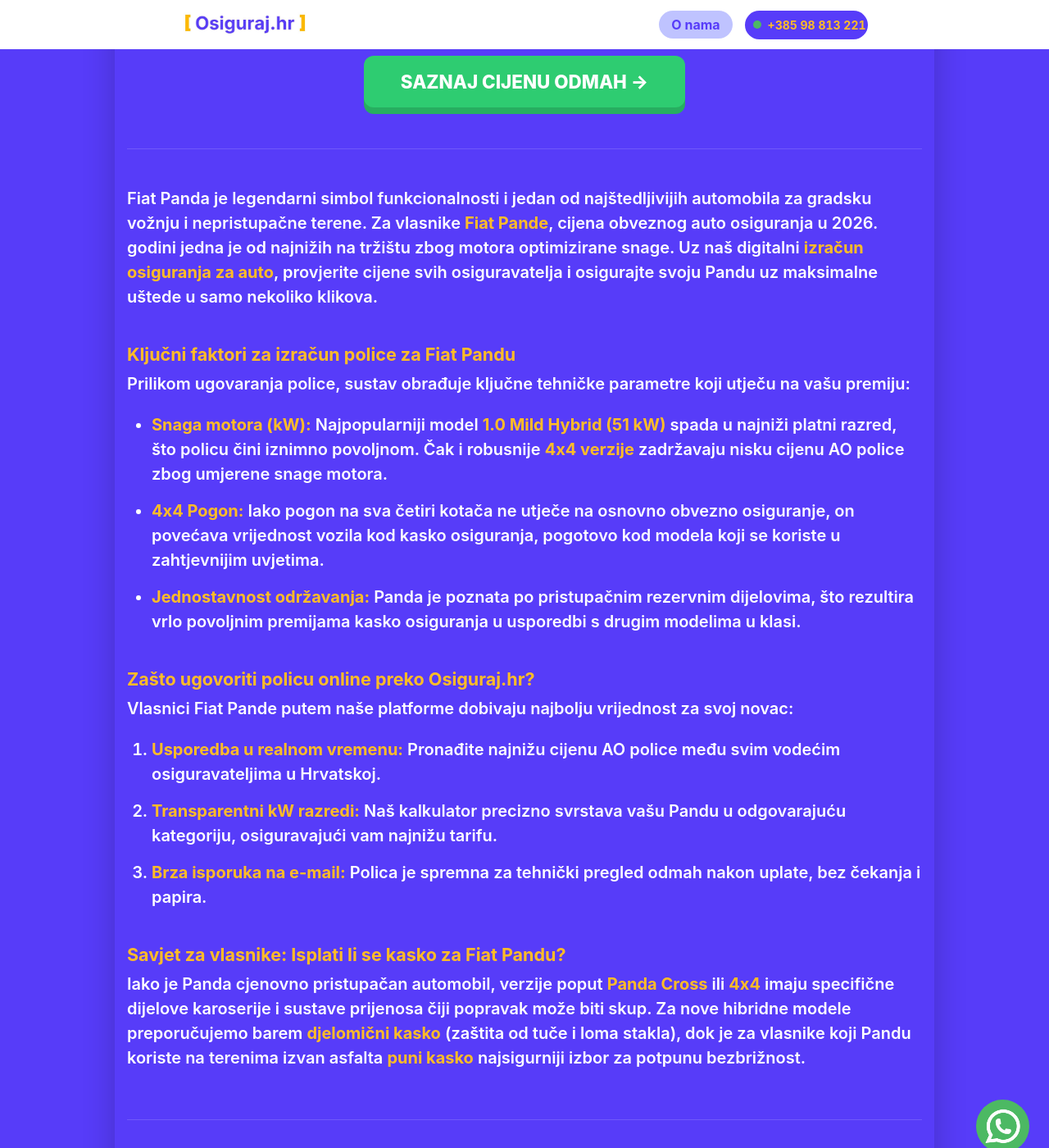
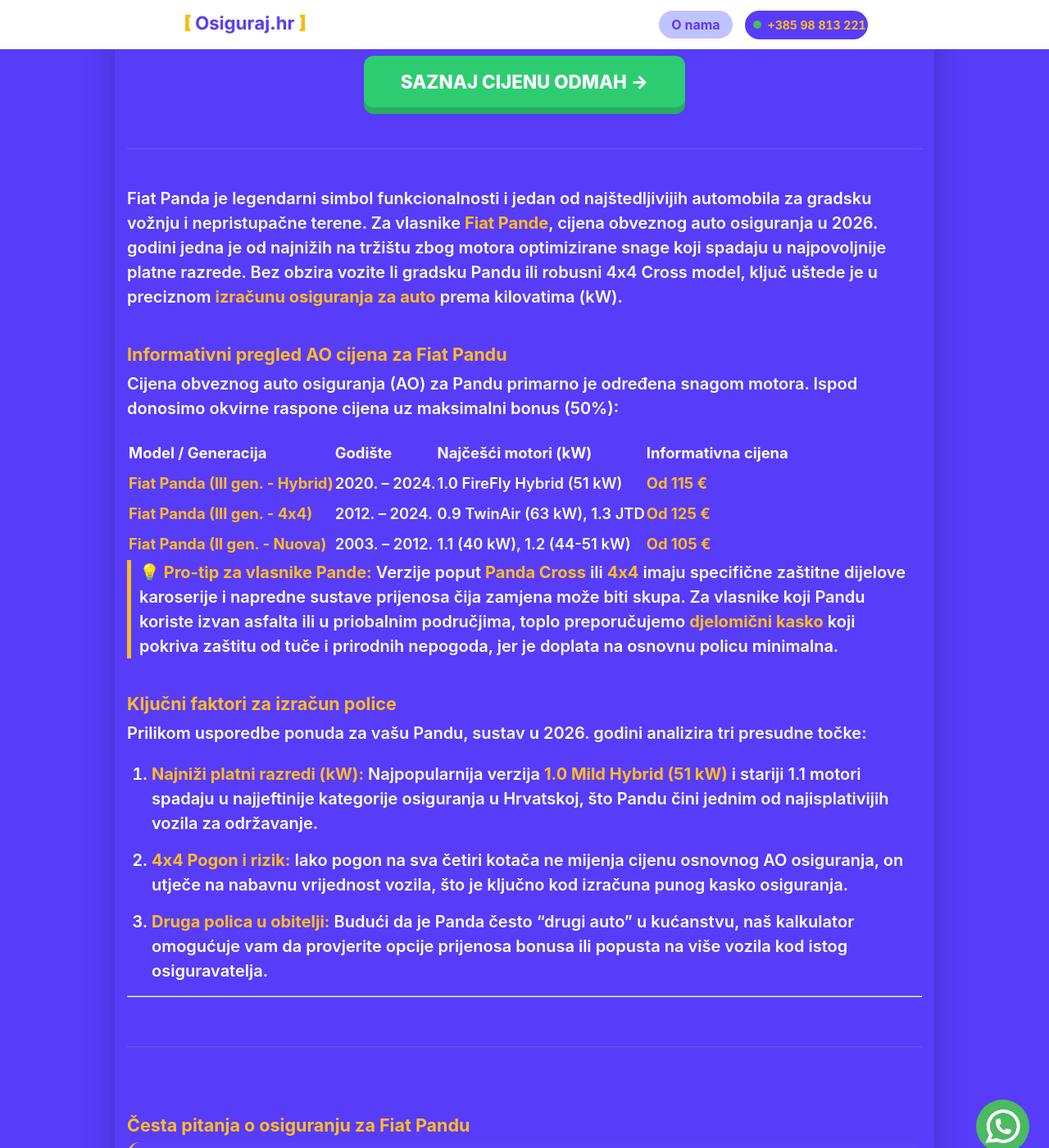
Before and after one commit to Filip-Gale/OsigurajHR, a Jekyll site: the page built from auto-osiguranje/fiat-panda.md, in a window 1280 px wide and 1400 px high, scrolled down 345 px. Shown: the whole window at 82% size. Built offline with Jekyll 4.4.1, drawn with Linux system fonts in a browser that asks for light colours; some of the changed text lies outside the part shown.

Commit message:
Update fiat-panda.md

```diff
--- a/auto-osiguranje/fiat-panda.md
+++ b/auto-osiguranje/fiat-panda.md
@@ -1,48 +1,80 @@
 ---
 layout: grad
 grad_ime: ""
-title: "Osiguranje za Fiat Panda | Izračun cijene prema kW (2026)"
+title: "Osiguranje za Fiat Panda | Cijene po godištima (2003-2024)"
 permalink: /auto-osiguranje/fiat-panda/
-description: "Saznajte najpovoljniju cijenu auto osiguranja za Fiat Panda. Usporedite ponude za Hybrid, 4x4 i City Life modele uz uštede do 30% online."
+description: "Izračunajte cijenu osiguranja za Fiat Panda. Provjerite informativne cijene za Hybrid, 4x4 i City Life modele po godištima. Uštedite do 30% online."
 ---
 
-Fiat Panda je legendarni simbol funkcionalnosti i jedan od najštedljivijih automobila za gradsku vožnju i nepristupačne terene. Za vlasnike **Fiat Pande**, cijena obveznog auto osiguranja u 2026. godini jedna je od najnižih na tržištu zbog motora optimizirane snage. Uz naš digitalni **izračun osiguranja za auto**, provjerite cijene svih osiguravatelja i osigurajte svoju Pandu uz maksimalne uštede u samo nekoliko klikova.
+Fiat Panda je legendarni simbol funkcionalnosti i jedan od najštedljivijih automobila za gradsku vožnju i nepristupačne terene. Za vlasnike **Fiat Pande**, cijena obveznog auto osiguranja u 2026. godini jedna je od najnižih na tržištu zbog motora optimizirane snage koji spadaju u najpovoljnije platne razrede. Bez obzira vozite li gradsku Pandu ili robusni 4x4 Cross model, ključ uštede je u preciznom **izračunu osiguranja za auto** prema kilovatima (kW).
 
-### Ključni faktori za izračun police za Fiat Pandu
+### Informativni pregled AO cijena za Fiat Pandu
 
-Prilikom ugovaranja police, sustav obrađuje ključne tehničke parametre koji utječu na vašu premiju:
+Cijena obveznog auto osiguranja (AO) za Pandu primarno je određena snagom motora. Ispod donosimo okvirne raspone cijena uz maksimalni bonus (50%):
 
-* **Snaga motora (kW):** Najpopularniji model **1.0 Mild Hybrid (51 kW)** spada u najniži platni razred, što policu čini iznimno povoljnom. Čak i robusnije **4x4 verzije** zadržavaju nisku cijenu AO police zbog umjerene snage motora.
-* **4x4 Pogon:** Iako pogon na sva četiri kotača ne utječe na osnovno obvezno osiguranje, on povećava vrijednost vozila kod kasko osiguranja, pogotovo kod modela koji se koriste u zahtjevnijim uvjetima.
-* **Jednostavnost održavanja:** Panda je poznata po pristupačnim rezervnim dijelovima, što rezultira vrlo povoljnim premijama kasko osiguranja u usporedbi s drugim modelima u klasi.
+| Model&nbsp;/&nbsp;Generacija | Godište&nbsp;&nbsp;&nbsp;&nbsp;&nbsp; | Najčešći motori (kW)&nbsp;&nbsp;&nbsp;&nbsp;&nbsp;&nbsp;&nbsp;&nbsp; | Informativna cijena |
+| :--- | :--- | :--- | :--- |
+| **Fiat Panda (III gen. - Hybrid)** | 2020. – 2024. | 1.0 FireFly Hybrid (51 kW) | **Od 115 €** |
+| **Fiat Panda (III gen. - 4x4)** | 2012. – 2024. | 0.9 TwinAir (63 kW), 1.3 JTD | **Od 125 €** |
+| **Fiat Panda (II gen. - Nuova)** | 2003. – 2012. | 1.1 (40 kW), 1.2 (44-51 kW) | **Od 105 €** |
 
-### Zašto ugovoriti policu online preko Osiguraj.hr?
+> **💡 Pro-tip za vlasnike Pande:** Verzije poput **Panda Cross** ili **4x4** imaju specifične zaštitne dijelove karoserije i napredne sustave prijenosa čija zamjena može biti skupa. Za vlasnike koji Pandu koriste izvan asfalta ili u priobalnim područjima, toplo preporučujemo **djelomični kasko** koji pokriva zaštitu od tuče i prirodnih nepogoda, jer je doplata na osnovnu policu minimalna.
 
-Vlasnici Fiat Pande putem naše platforme dobivaju najbolju vrijednost za svoj novac:
+### Ključni faktori za izračun police
 
-1. **Usporedba u realnom vremenu:** Pronađite najnižu cijenu AO police među svim vodećim osiguravateljima u Hrvatskoj.
-2. **Transparentni kW razredi:** Naš kalkulator precizno svrstava vašu Pandu u odgovarajuću kategoriju, osiguravajući vam najnižu tarifu.
-3. **Brza isporuka na e-mail:** Polica je spremna za tehnički pregled odmah nakon uplate, bez čekanja i papira.
+Prilikom usporedbe ponuda za vašu Pandu, sustav u 2026. godini analizira tri presudne točke:
+1.  **Najniži platni razredi (kW):** Najpopularnija verzija **1.0 Mild Hybrid (51 kW)** i stariji 1.1 motori spadaju u najjeftinije kategorije osiguranja u Hrvatskoj, što Pandu čini jednim od najisplativijih vozila za održavanje.
+2.  **4x4 Pogon i rizik:** Iako pogon na sva četiri kotača ne mijenja cijenu osnovnog AO osiguranja, on utječe na nabavnu vrijednost vozila, što je ključno kod izračuna punog kasko osiguranja.
+3.  **Druga polica u obitelji:** Budući da je Panda često "drugi auto" u kućanstvu, naš kalkulator omogućuje vam da provjerite opcije prijenosa bonusa ili popusta na više vozila kod istog osiguravatelja.
 
-### Savjet za vlasnike: Isplati li se kasko za Fiat Pandu?
-
-Iako je Panda cjenovno pristupačan automobil, verzije poput **Panda Cross** ili **4x4** imaju specifične dijelove karoserije i sustave prijenosa čiji popravak može biti skup. Za nove hibridne modele preporučujemo barem **djelomični kasko** (zaštita od tuče i loma stakla), dok je za vlasnike koji Pandu koriste na terenima izvan asfalta **puni kasko** najsigurniji izbor za potpunu bezbrižnost.
+---
 
 <div class="faq-section">
-    <h3>FAQ: Sve što trebate znati o osiguranju za Fiat Pandu</h3>
+    <h3>Česta pitanja o osiguranju za Fiat Pandu</h3>
 
     <div class="faq-item">
         <h4>Je li osiguranje skuplje za Pandu 4x4 u odnosu na običnu?</h4>
-        <p>Za obvezno AO osiguranje cijena je ista ako imaju istu snagu motora (kW). Razlika se pojavljuje samo kod kasko osiguranja zbog veće nabavne vrijednosti 4x4 modela.</p>
+        <p>Ne za obvezno AO osiguranje. Cijena police ovisi isključivo o snazi motora u kW. Ako obična Panda i 4x4 verzija imaju istu snagu (npr. 51 kW), premija osiguranja bit će identična.</p>
     </div>
 
     <div class="faq-item">
         <h4>Vrijedi li moj bonus od 50% ako mi je Panda drugi auto u kućanstvu?</h4>
-        <p>Mnogi osiguravatelji u 2026. nude opciju 'dupliranja bonusa' za drugo vozilo. Provjerite ovu mogućnost kroz naš <strong>izračun osiguranja za auto</strong>.</p>
+        <p>Apsolutno. Bonus je vezan uz vas kao vozača. Mnogi osiguravatelji u 2026. godini nude i dodatne pogodnosti za osiguranje drugog vozila u kućanstvu, što možete provjeriti kroz naš online kalkulator.</p>
     </div>
 
     <div class="faq-item">
-        <h4>Mogu li osigurati i dodatnu opremu (npr. krovne nosače)?</h4>
-        <p>Da, kroz kasko policu možete dodatno osigurati fiksnu opremu na vozilu. Osnovna AO polica pokriva samo štetu koju nanesete drugima.</p>
+        <h4>Mogu li osigurati dodatnu opremu poput krovnih nosača?</h4>
+        <p>Da, fiksna dodatna oprema poput krovnih nosača ili kuka za vuču može se osigurati kroz kasko policu. Važno je da je kuka atestirana i upisana u prometnu dozvolu.</p>
     </div>
 </div>
+
+<script type="application/ld+json">
+{
+  "@context": "https://schema.org",
+  "@type": "FAQPage",
+  "mainEntity": [{
+    "@type": "Question",
+    "name": "Je li osiguranje skuplje za Pandu 4x4 u odnosu na običnu?",
+    "acceptedAnswer": {
+      "@type": "Answer",
+      "text": "AO osiguranje ovisi o snazi motora (kW), pa je cijena ista za 4x2 i 4x4 modele iste snage, dok kasko može varirati zbog vrijednosti vozila."
+    }
+  },
+  {
+    "@type": "Question",
+    "name": "Vrijedi li moj bonus od 50% ako mi je Panda drugi auto u kućanstvu?",
+    "acceptedAnswer": {
+      "@type": "Answer",
+      "text": "Da, bonus je vezan uz osobu i može se u potpunosti prenijeti ili koristiti za popust na novu policu za Fiat Pandu."
+    }
+  },
+  {
+    "@type": "Question",
+    "name": "Mogu li osigurati dodatnu opremu poput krovnih nosača?",
+    "acceptedAnswer": {
+      "@type": "Answer",
+      "text": "Dodatna oprema se može pokriti kroz kasko osiguranje, dok osnovna polica AO pokriva isključivo štetu nanesenu trećim osobama."
+    }
+  }]
+}
+</script>
```
